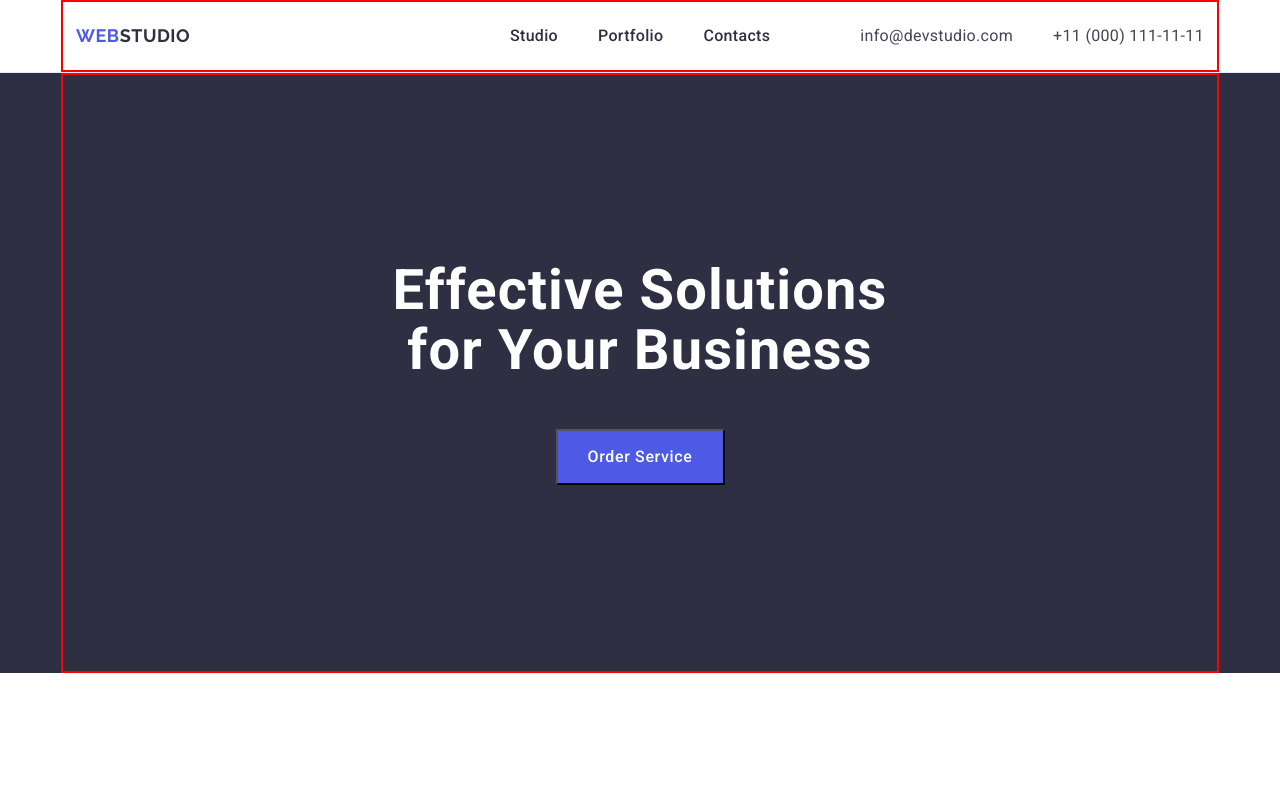
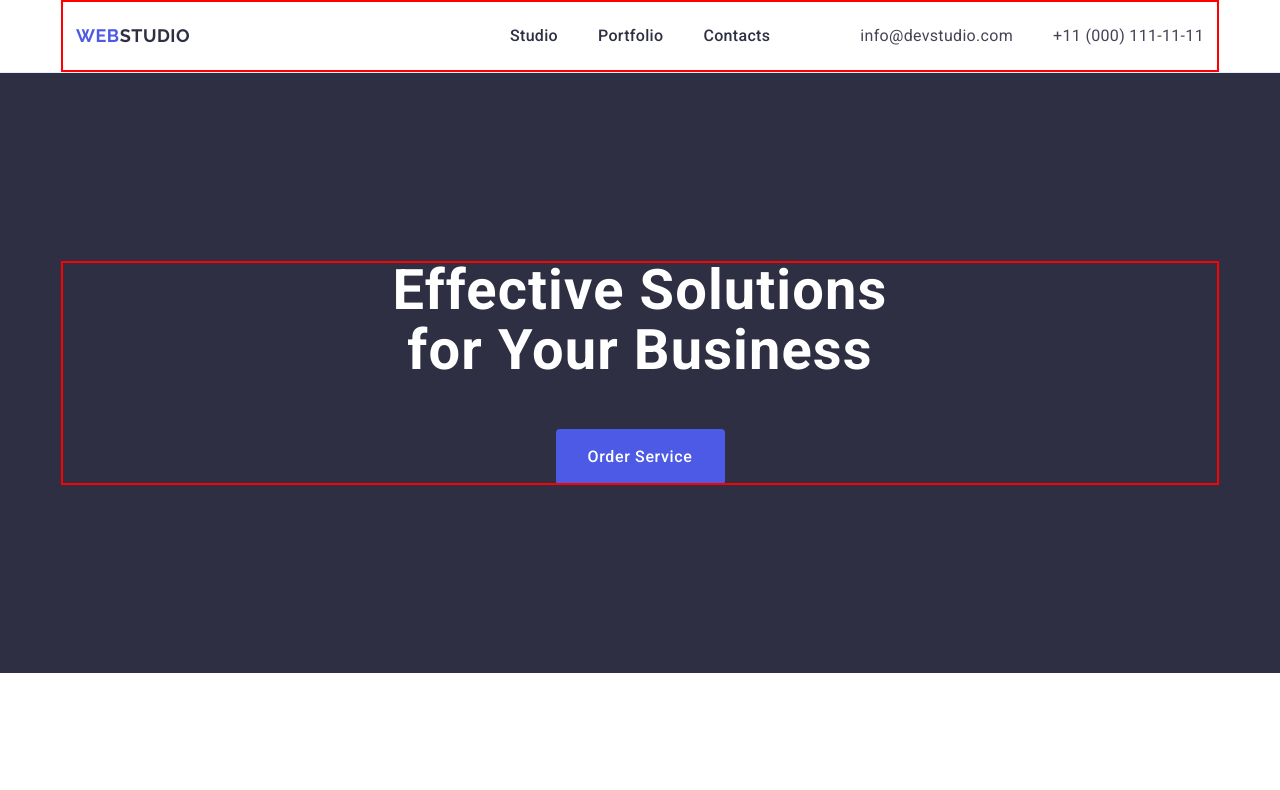
Before and after one commit to DimasWerito/goit-markup-hw-03, a plain HTML site: page index.html in a window 1280 px wide. Shown: the top 790 px of the page. Drawn offline with nearby package versions, Linux system fonts and the light colour scheme.

Commit message:
fixed hero

```diff
--- a/css/styles.css
+++ b/css/styles.css
@@ -189,15 +189,15 @@ button {
 /* #region Hero */
 
 .hero {
+  padding: 188px 0;
   background-color: #2e2f42;
 }
 
 .hero-content {
-  padding: 188px;
 }
 
 .hero-title {
-  width: 496px;
+  max-width: 496px;
   text-align: center;
   margin: 0 auto;
   margin-bottom: 48px;
@@ -211,8 +211,10 @@ button {
 .hero-btn {
   display: block;
   margin: 0 auto;
-  width: 169px;
+  min-width: 169px;
   height: 56px;
+  border: none;
+  border-radius: 4px;
   background-color: var(--primary-accent-color);
   font-family: var(--primary-font);
   font-weight: 500;
```
